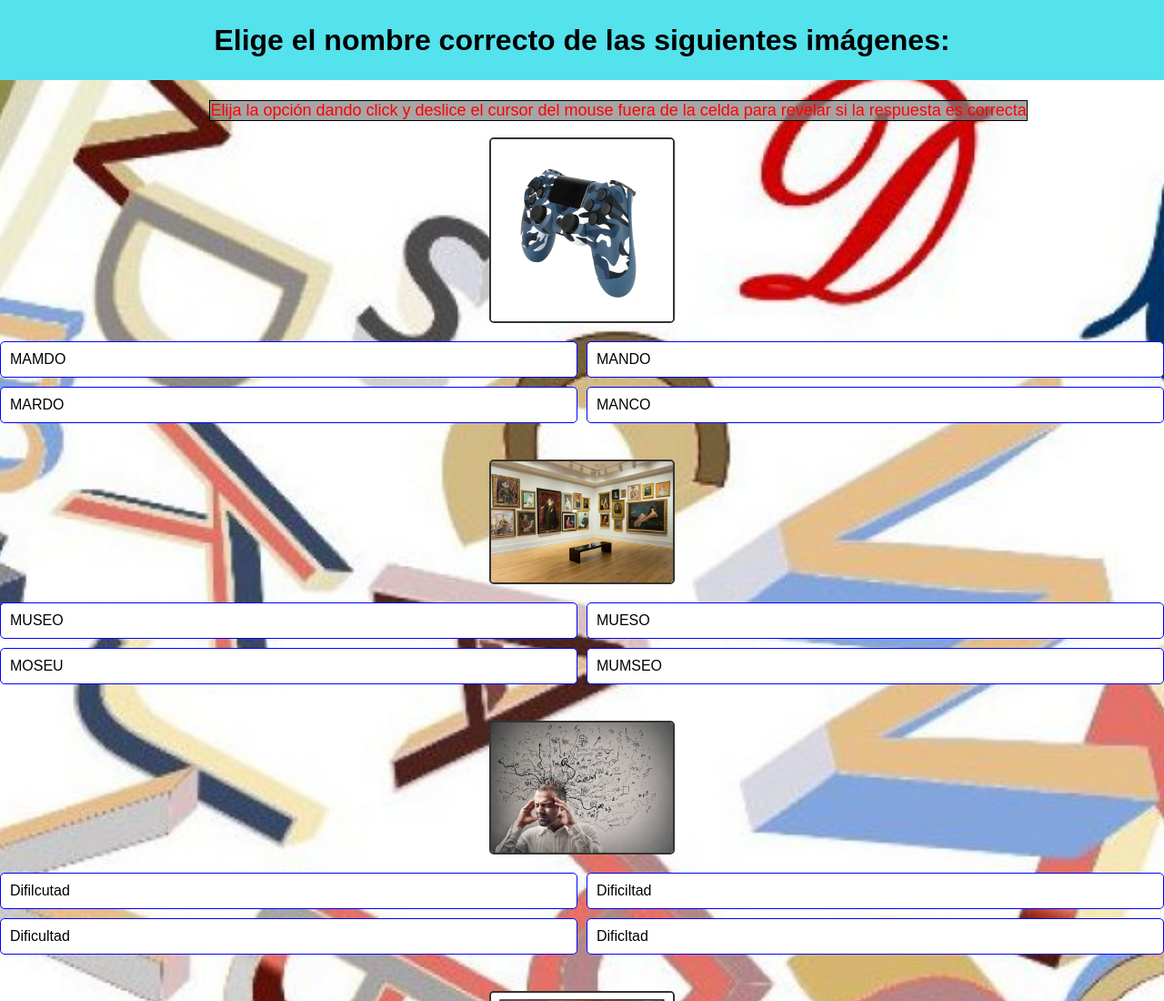
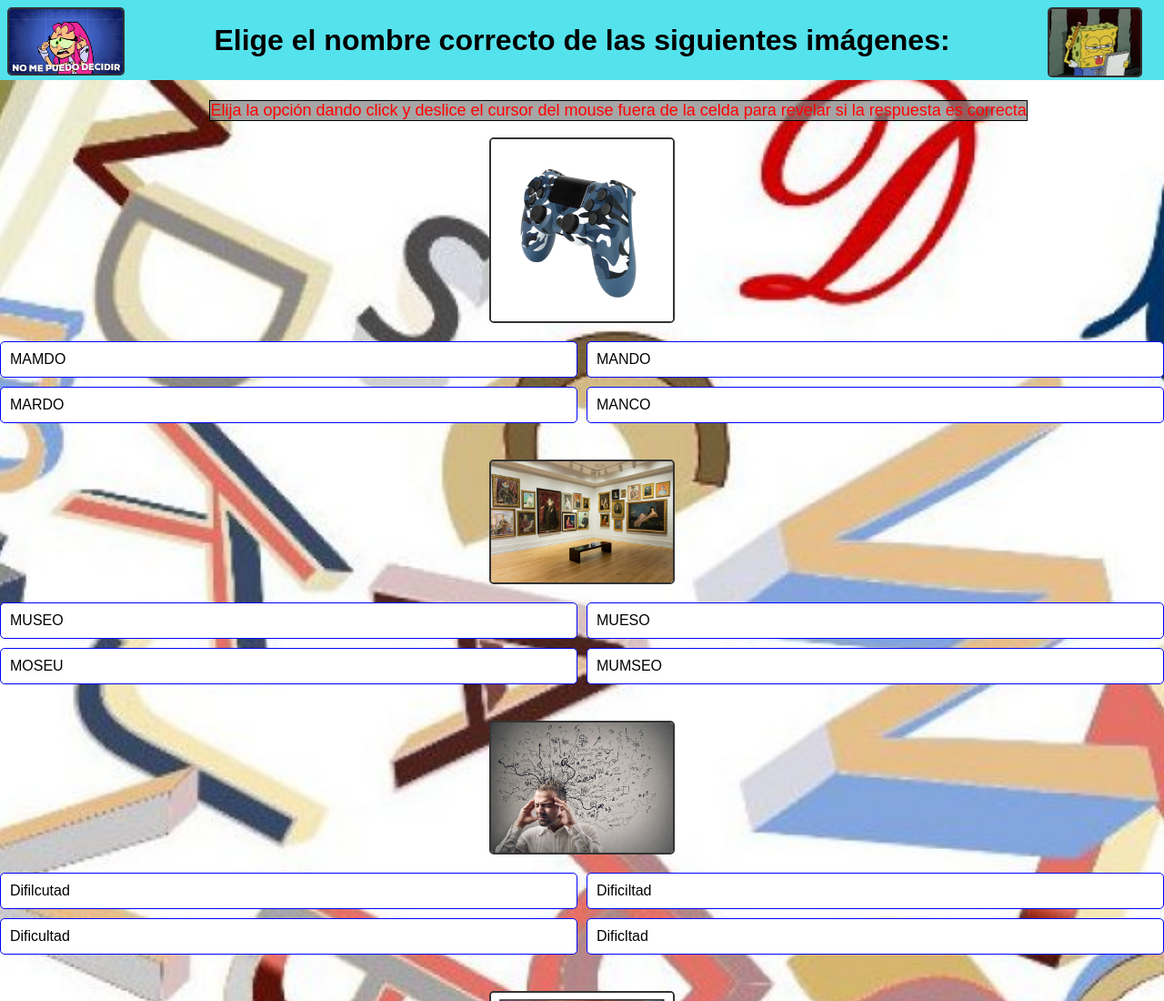
Before and after one commit to kimberly-dislexia/PagDislexia, a plain HTML site: page pages/juego3.html in a window 1280 px wide. Shown: the top 1100 px of the page at 91% size. Drawn offline with Linux system fonts and the light colour scheme.

Commit message:
nuevos juegos

```diff
--- a/pages/juego3.html
+++ b/pages/juego3.html
@@ -46,7 +46,6 @@
             cursor: pointer;
             transition: background-color 0.3s ease;
             background-color: white;
-
         }
 
         .opcion:hover {
@@ -63,6 +62,10 @@
     </style>
 </head>
 <body>
+
+    <img style=" width:9.8%; position:absolute; margin-left:0.5em;margin-top:0.5em; z-index: 100;" src="https://kimberly-dislexia.github.io/PagDislexia/images/elegir1.gif" alt="lago">
+    <img style=" width:7.8%; position:absolute; margin-left:72em;margin-top:0.5em; z-index: 100;" src="https://kimberly-dislexia.github.io/PagDislexia/images/elegir2.gif" alt="lago">
+
 
     <h1 style="background-color: rgb(84, 226, 236); text-align: center; margin-top: 0%; padding: 2%;"> Elige el nombre correcto de las siguientes imágenes: </h1>
     <p style="text-align: center; margin-top: 0%; border: 1px solid black; width:fit-content;margin-left:18%; background-color:rgba(128, 128, 128, 0.699); color:red;font-size:large"> Elija la opción dando click y deslice el cursor del mouse fuera de la celda para revelar si la respuesta es correcta </p>
```
